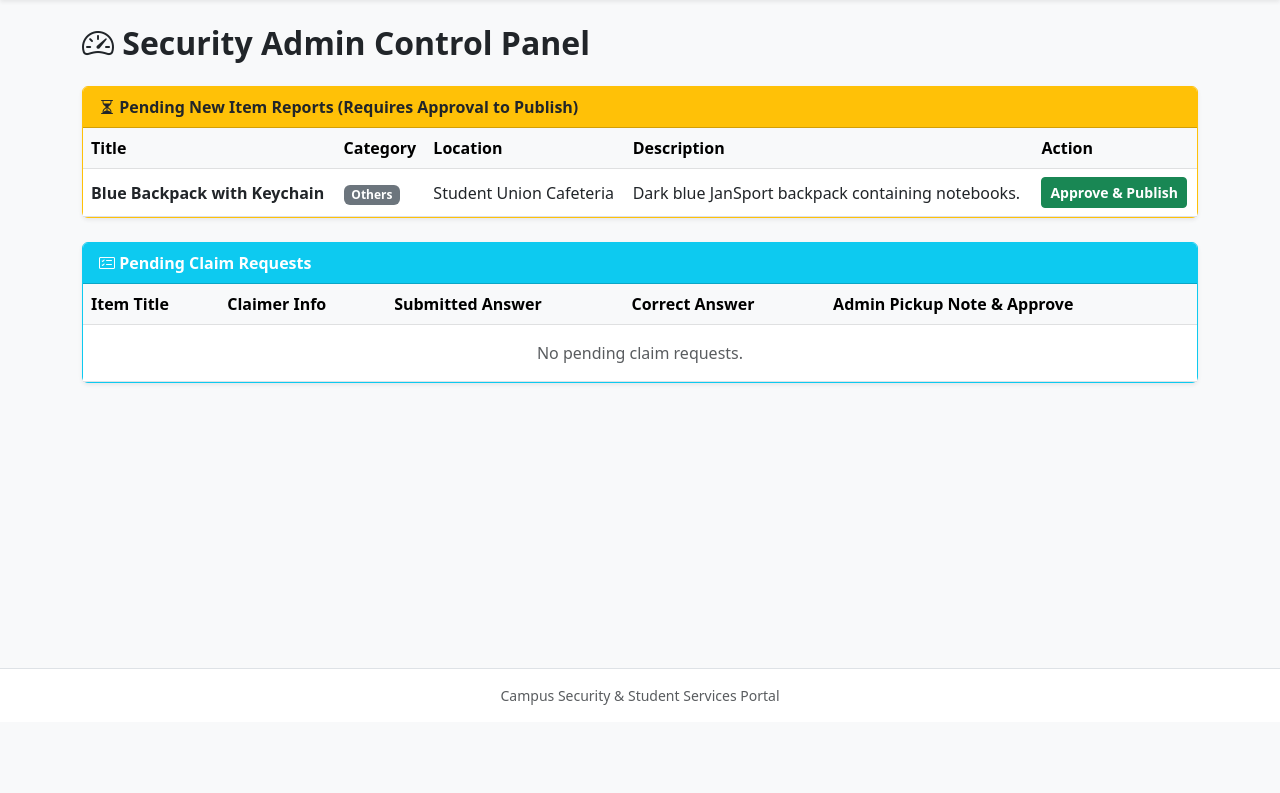
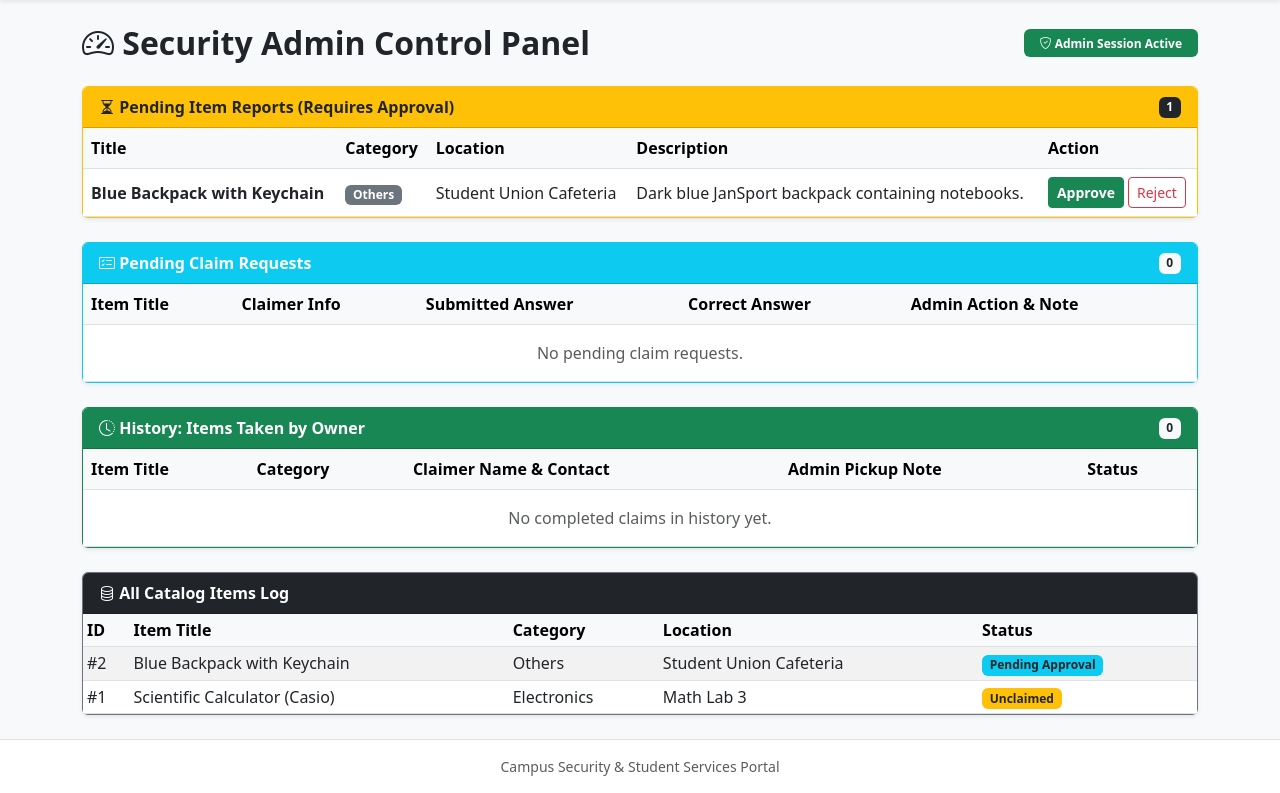
Before and after one commit to Aza-se/lost-and-found, a Flask app: page /admin in a window 1280 px wide. Shown: the part 78-871 px from the top of the page. Before the commit the page ends 783 px from the top, so only its background shows below. Run offline with Flask 3, Linux system fonts and the light colour scheme; the visitor is signed in with stand-in values (Sample User, id 1); data comes from the database, SQL or seed files in the repository; data that the repository does not hold is empty.

Commit message:
Add Taken items history log and claim rejection actions to Admin interface

```diff
--- a/app.py
+++ b/app.py
@@ -138,10 +138,26 @@ def admin_dashboard():
         ORDER BY claims.id DESC
     """).fetchall()
 
+    # History of items marked TAKEN / CLAIMED
+    claimed_history = conn.execute("""
+        SELECT items.*, claims.claimer_name, claims.claimer_contact, claims.provided_answer
+        FROM items
+        LEFT JOIN claims ON claims.item_id = items.id AND claims.claim_status = 'APPROVED'
+        WHERE items.status = 'CLAIMED'
+        ORDER BY items.id DESC
+    """).fetchall()
+
+    # All public items log
     all_items = conn.execute("SELECT * FROM items ORDER BY id DESC").fetchall()
     conn.close()
 
-    return render_template("admin_dashboard.html", pending_items=pending_items, pending_claims=pending_claims, all_items=all_items)
+    return render_template(
+        "admin_dashboard.html",
+        pending_items=pending_items,
+        pending_claims=pending_claims,
+        claimed_history=claimed_history,
+        all_items=all_items
+    )
 
 @app.route("/admin/approve_item/<int:item_id>", methods=["POST"])
 def approve_item(item_id):
@@ -156,6 +172,19 @@ def approve_item(item_id):
     flash("Item approved and published live!", "success")
     return redirect(url_for("admin_dashboard"))
 
+@app.route("/admin/reject_item/<int:item_id>", methods=["POST"])
+def reject_item(item_id):
+    if not session.get("is_admin"):
+        return redirect(url_for("admin_login"))
+
+    conn = get_db_connection()
+    conn.execute("UPDATE items SET status = 'REJECTED' WHERE id = ?", (item_id,))
+    conn.commit()
+    conn.close()
+
+    flash("Item submission rejected.", "warning")
+    return redirect(url_for("admin_dashboard"))
+
 @app.route("/admin/approve_claim/<int:claim_id>", methods=["POST"])
 def approve_claim(claim_id):
     if not session.get("is_admin"):
@@ -167,9 +196,7 @@ def approve_claim(claim_id):
     claim = conn.execute("SELECT * FROM claims WHERE id = ?", (claim_id,)).fetchone()
 
     if claim:
-        # Mark claim approved
         conn.execute("UPDATE claims SET claim_status = 'APPROVED' WHERE id = ?", (claim_id,))
-        # Mark item as claimed with comment
         conn.execute("UPDATE items SET status = 'CLAIMED', admin_notes = ? WHERE id = ?", (notes, claim['item_id']))
         conn.commit()
         flash("Claim approved! Item marked as Taken by Owner.", "success")
@@ -177,8 +204,19 @@ def approve_claim(claim_id):
     conn.close()
     return redirect(url_for("admin_dashboard"))
 
+@app.route("/admin/reject_claim/<int:claim_id>", methods=["POST"])
+def reject_claim(claim_id):
+    if not session.get("is_admin"):
+        return redirect(url_for("admin_login"))
+
+    conn = get_db_connection()
+    conn.execute("UPDATE claims SET claim_status = 'REJECTED' WHERE id = ?", (claim_id,))
+    conn.commit()
+    conn.close()
+
+    flash("Claim request rejected.", "warning")
+    return redirect(url_for("admin_dashboard"))
 
 if __name__ == "__main__":
-    # Reads PORT environment variable dynamically (for Render) or defaults to 5000 (local)
     port = int(os.environ.get("PORT", 5000))
     app.run(host="0.0.0.0", port=port, debug=True)
--- a/templates/admin_dashboard.html
+++ b/templates/admin_dashboard.html
@@ -1,11 +1,16 @@
 {% extends 'base.html' %}
 
 {% block content %}
-<h2 class="fw-bold mb-4"><i class="bi bi-speedometer2"></i> Security Admin Control Panel</h2>
+<div class="d-flex justify-content-between align-items-center mb-4">
+    <h2 class="fw-bold m-0"><i class="bi bi-speedometer2"></i> Security Admin Control Panel</h2>
+    <span class="badge bg-success py-2 px-3"><i class="bi bi-shield-check"></i> Admin Session Active</span>
+</div>
 
+<!-- 1. Pending Item Reports -->
 <div class="card border-warning mb-4 shadow-sm">
-    <div class="card-header bg-warning fw-bold text-dark">
-        <i class="bi bi-hourglass-split"></i> Pending New Item Reports (Requires Approval to Publish)
+    <div class="card-header bg-warning fw-bold text-dark d-flex align-items-center justify-content-between">
+        <span><i class="bi bi-hourglass-split"></i> Pending Item Reports (Requires Approval)</span>
+        <span class="badge bg-dark">{{ pending_items|length }}</span>
     </div>
     <div class="card-body p-0">
         <table class="table table-hover align-middle mb-0">
@@ -26,9 +31,14 @@
                     <td>{{ item.location_found }}</td>
                     <td>{{ item.description }}</td>
                     <td>
-                        <form action="/admin/approve_item/{{ item.id }}" method="POST">
-                            <button type="submit" class="btn btn-sm btn-success fw-bold">Approve & Publish</button>
-                        </form>
+                        <div class="d-flex gap-1">
+                            <form action="/admin/approve_item/{{ item.id }}" method="POST">
+                                <button type="submit" class="btn btn-sm btn-success fw-bold">Approve</button>
+                            </form>
+                            <form action="/admin/reject_item/{{ item.id }}" method="POST">
+                                <button type="submit" class="btn btn-sm btn-outline-danger">Reject</button>
+                            </form>
+                        </div>
                     </td>
                 </tr>
                 {% else %}
@@ -39,9 +49,11 @@
     </div>
 </div>
 
+<!-- 2. Pending Claim Requests -->
 <div class="card border-info mb-4 shadow-sm">
-    <div class="card-header bg-info text-white fw-bold">
-        <i class="bi bi-card-checklist"></i> Pending Claim Requests
+    <div class="card-header bg-info text-white fw-bold d-flex align-items-center justify-content-between">
+        <span><i class="bi bi-card-checklist"></i> Pending Claim Requests</span>
+        <span class="badge bg-light text-dark">{{ pending_claims|length }}</span>
     </div>
     <div class="card-body p-0">
         <table class="table table-hover align-middle mb-0">
@@ -51,7 +63,7 @@
                     <th>Claimer Info</th>
                     <th>Submitted Answer</th>
                     <th>Correct Answer</th>
-                    <th>Admin Pickup Note & Approve</th>
+                    <th>Admin Action & Note</th>
                 </tr>
             </thead>
             <tbody>
@@ -62,10 +74,15 @@
                     <td><span class="badge bg-warning text-dark">{{ claim.provided_answer }}</span></td>
                     <td><span class="badge bg-secondary">{{ claim.security_answer }}</span></td>
                     <td>
-                        <form action="/admin/approve_claim/{{ claim.id }}" method="POST" class="d-flex gap-1">
-                            <input type="text" name="admin_notes" class="form-control form-control-sm" placeholder="e.g. Taken by owner - Student ID verified" required>
-                            <button type="submit" class="btn btn-sm btn-success fw-bold text-nowrap">Approve Claim</button>
-                        </form>
+                        <div class="d-flex gap-1">
+                            <form action="/admin/approve_claim/{{ claim.id }}" method="POST" class="d-flex gap-1">
+                                <input type="text" name="admin_notes" class="form-control form-control-sm" placeholder="Pickup verification note..." required>
+                                <button type="submit" class="btn btn-sm btn-success fw-bold text-nowrap">Approve</button>
+                            </form>
+                            <form action="/admin/reject_claim/{{ claim.id }}" method="POST">
+                                <button type="submit" class="btn btn-sm btn-outline-danger">Reject</button>
+                            </form>
+                        </div>
                     </td>
                 </tr>
                 {% else %}
@@ -75,4 +92,85 @@
         </table>
     </div>
 </div>
+
+<!-- 3. Taken / Handed-Over History -->
+<div class="card border-success mb-4 shadow-sm">
+    <div class="card-header bg-success text-white fw-bold d-flex align-items-center justify-content-between">
+        <span><i class="bi bi-clock-history"></i> History: Items Taken by Owner</span>
+        <span class="badge bg-light text-dark">{{ claimed_history|length }}</span>
+    </div>
+    <div class="card-body p-0">
+        <table class="table table-hover align-middle mb-0">
+            <thead class="table-light">
+                <tr>
+                    <th>Item Title</th>
+                    <th>Category</th>
+                    <th>Claimer Name & Contact</th>
+                    <th>Admin Pickup Note</th>
+                    <th>Status</th>
+                </tr>
+            </thead>
+            <tbody>
+                {% for item in claimed_history %}
+                <tr>
+                    <td><strong>{{ item.item_title }}</strong></td>
+                    <td><span class="badge bg-secondary">{{ item.category }}</span></td>
+                    <td>
+                        {% if item.claimer_name %}
+                            {{ item.claimer_name }} (<small class="text-muted">{{ item.claimer_contact }}</small>)
+                        {% else %}
+                            <em class="text-muted">Direct Pickup</em>
+                        {% endif %}
+                    </td>
+                    <td><span class="text-success fw-semibold"><i class="bi bi-journal-check"></i> {{ item.admin_notes or 'Handed over by Admin' }}</span></td>
+                    <td><span class="badge bg-success"><i class="bi bi-check-circle-fill"></i> Taken by Owner</span></td>
+                </tr>
+                {% else %}
+                <tr><td colspan="5" class="text-center text-muted py-3">No completed claims in history yet.</td></tr>
+                {% endfor %}
+            </tbody>
+        </table>
+    </div>
+</div>
+
+<!-- 4. All Database Items Master Log -->
+<div class="card border-secondary shadow-sm">
+    <div class="card-header bg-dark text-white fw-bold">
+        <i class="bi bi-database"></i> All Catalog Items Log
+    </div>
+    <div class="card-body p-0">
+        <table class="table table-sm table-striped align-middle mb-0">
+            <thead class="table-light">
+                <tr>
+                    <th>ID</th>
+                    <th>Item Title</th>
+                    <th>Category</th>
+                    <th>Location</th>
+                    <th>Status</th>
+                </tr>
+            </thead>
+            <tbody>
+                {% for item in all_items %}
+                <tr>
+                    <td>#{{ item.id }}</td>
+                    <td>{{ item.item_title }}</td>
+                    <td>{{ item.category }}</td>
+                    <td>{{ item.location_found }}</td>
+                    <td>
+                        {% if item.status == 'UNCLAIMED' %}
+                            <span class="badge bg-warning text-dark">Unclaimed</span>
+                        {% elif item.status == 'CLAIMED' %}
+                            <span class="badge bg-success">Taken by Owner</span>
+                        {% elif item.status == 'PENDING_APPROVAL' %}
+                            <span class="badge bg-info text-dark">Pending Approval</span>
+                        {% else %}
+                            <span class="badge bg-danger">{{ item.status }}</span>
+                        {% endif %}
+                    </td>
+                </tr>
+                {% endfor %}
+            </tbody>
+        </table>
+    </div>
+</div>
 {% endblock %}
```
